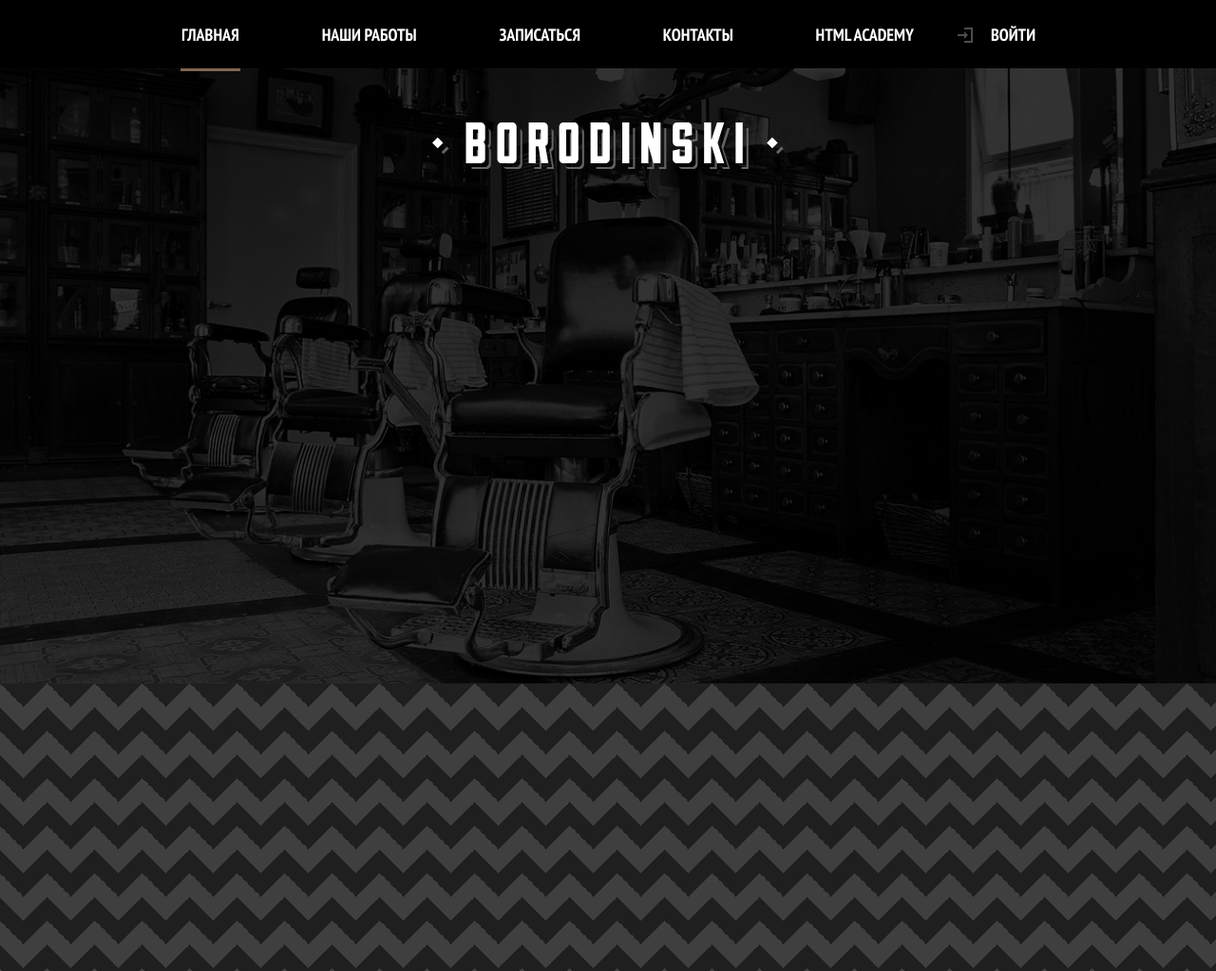
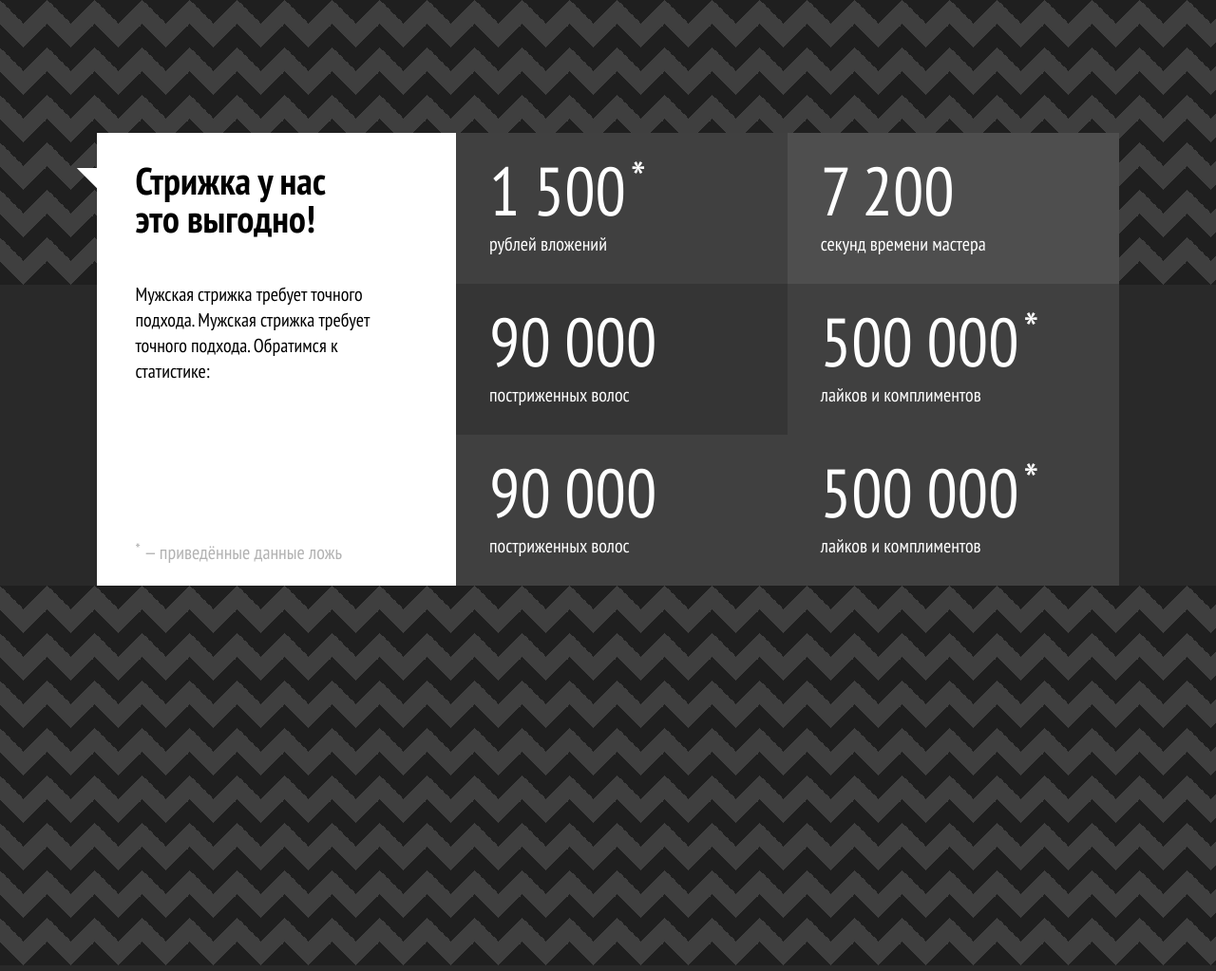
Before and after one commit to vladshkerin/barbershop-advanced, a website: page index.html in a window 1280 px wide. Shown: the top 1023 px of the page at 95% size. Drawn offline with nearby package versions, Linux system fonts and the light colour scheme; files that its build step writes are made by us from their sources.

Commit message:
Created rubber for statistics

```diff
--- a/index.html
+++ b/index.html
@@ -10,60 +10,65 @@
 </head>
 <body>
 
-<header class="page-header">
-    <a class="page-header__logo">
-        <img class="page-header__logo-image" src="img/logotype-mobile.svg" width="226" height="30" alt="Барбершоп «Бородинский»">
-    </a>
-    <nav class="main-nav main-nav--closed main-nav--nojs">
-        <button class="main-nav__toggle" type="button"><span class="visually-hidden">Открыть меню</span></button>
-        <div class="main-nav__wrapper">
-            <ul class="main-nav__list site-list">
-                <li class="site-list__item site-list__item--active">
-                    <a>Главная</a>
-                </li>
-                <li class="site-list__item">
-                    <a href="photo.html">Наши работы</a>
-                </li>
-                <li class="site-list__item">
-                    <a href="form.html">Записаться</a>
-                </li>
-                <li class="site-list__item">
-                    <a href="#">Контакты</a>
-                </li>
-                <li class="site-list__item">
-                    <a href="#">HTML Academy</a>
-                </li>
-            </ul>
-            <ul class="main-nav__list user-list">
-                <li class="user-list__item">
-                    <a class="user-list__login" href="login.html">
-                        <svg class="user-list__login-icon" width="16" height="16" xmlns="http://www.w3.org/2000/svg" viewBox="0 0 16 16"><polygon points="0 7 7.01 7 7.01 4.06 10.96 8.01 7.01 11.91 7.01 9.06 0 9.02 0 7"/><polygon points="7.01 0 7.01 2 14.03 2 14.03 13.99 7.01 13.99 7.01 16 16 16 16 0 7.01 0"/></svg>
-                        Войти
-                    </a>
-                </li>
-            </ul>
-        </div>
-    </nav>
-</header>
+<div class="block-mock"></div>
+
+<section class="stats">
+    <header class="stats__header">
+        <h2 class="stats__title visually-hidden">Статистика Барбершопа</h2>
+        <b class="stats__slogan">Стрижка у нас<br> это выгодно!</b>
+        <p class="stats__intro">Мужская стрижка требует точного подхода. Мужская стрижка требует точного подхода. Обратимся к статистике:</p>
+        <small class="stats__legend stats__legend--top">
+            <sup>*</sup> — приведённые данные ложь
+        </small>
+    </header>
+    <table class="stats__list">
+        <tr>
+            <td class="stats__value">
+                1 500<sup>*</sup>
+            </td>
+            <td class="stats__field">
+                рублей<br> вложений
+            </td>
+        </tr>
+        <tr>
+            <td class="stats__value">
+                7 200
+            </td>
+            <td class="stats__field">
+                секунд<br> времени мастера
+            </td>
+        </tr>
+        <tr>
+            <td class="stats__value">
+                90 000
+            </td>
+            <td class="stats__field">
+                постриженных<br> волос
+            </td>
+        </tr>
+        <tr>
+            <td class="stats__value">
+                500 000<sup>*</sup>
+            </td>
+            <td class="stats__field">
+                лайков и<br> комплиментов
+            </td>
+        </tr>
+        <tr>
+            <td class="stats__value">90 000</td>
+            <td class="stats__field">постриженных<br> волос</td>
+        </tr>
+        <tr>
+            <td class="stats__value">500 000<sup>*</sup></td>
+            <td class="stats__field">лайков<br> и комплиментов</td>
+        </tr>
+    </table>
+    <small class="stats__legend stats__legend--bottom">
+        <sup>*</sup> — приведённые данные ложь
+    </small>
+</section>
 
 <div class="block-mock"></div>
 
-<script>
-    var navMain = document.querySelector('.main-nav');
-    var navToggle = document.querySelector('.main-nav__toggle');
-
-    navMain.classList.remove('main-nav--nojs');
-
-    navToggle.addEventListener('click', function() {
-        if (navMain.classList.contains('main-nav--closed')) {
-            navMain.classList.remove('main-nav--closed');
-            navMain.classList.add('main-nav--opened');
-        } else {
-            navMain.classList.add('main-nav--closed');
-            navMain.classList.remove('main-nav--opened');
-        }
-    });
-</script>
-
 </body>
 </html>
--- a/less/blocks/stats.less
+++ b/less/blocks/stats.less
@@ -1,7 +1,6 @@
 /* Файл blocks/stats.less */
 .stats {
-  width: 320px;
-  margin: 0 auto;
+  width: auto;
 }
 
 .stats__header {
@@ -116,11 +115,11 @@
 }
 
 
-
 @media (min-width: @tablet-width) {
-
   .stats {
-    width: 640px;
+    width: 84%;
+    max-width: 1200px;
+    margin: 0 auto;
     margin-top: -185px;
   }
 
@@ -145,7 +144,7 @@
   }
 
   .stats__slogan {
-    width: 240px;
+    width: 50%;
     margin-bottom: 18px;
 
     font-size: 40px;
@@ -155,16 +154,17 @@
   }
 
   .stats__intro {
-    width: 210px;
+    width: 37.5%;
     margin-top: 5px;
-    padding-right: 47px;
+    padding: 0;
+    padding-left: 30px;
 
     text-align: left;
   }
 
   .stats__legend--top {
     display: block;
-    width: 240px;
+    width: 50%;
 
     color: rgba(0, 0, 0, 0.3);
   }
@@ -179,7 +179,8 @@
   }
 
   .stats__list tr {
-    width: 250px;
+    width: 50%;
+    box-sizing: border-box;
     padding: 25px 35px;
     padding-bottom: 28px;
   }
@@ -209,18 +210,18 @@
 }
 
 
-
 @media (min-width: @desktop-width) {
-
   .stats {
     display: flex;
 
-    width: 960px;
+    /* width: 960px; */
     margin-top: -160px;
   }
 
   .stats__header {
-    display: block;
+    /* display: block; */
+    flex-grow: 1;
+    flex-direction: column;
     width: 240px;
 
     &::before {
@@ -237,14 +238,17 @@
     width: auto;
     margin-bottom: 32px;
     padding-right: 30px;
+    padding-left: 0;
   }
 
   .stats__legend--top {
     width: auto;
+    margin-top: auto;
   }
 
   .stats__list {
     display: flex;
     width: 640px;
+    flex-grow: 1;
   }
 }
--- a/less/mixins.less
+++ b/less/mixins.less
@@ -9,7 +9,21 @@
   background-repeat: repeat;
 }
 
-/*  Блок-заглушка снизу */
+
+
+/* Блоки-заглушки сверху и снизу. На верхний блок «наползает» статистика на планшетной и десктопной версиях */
+
+.block-mock:nth-of-type(1) {
+  .mock(50px);
+}
+
+
+@media (min-width: @tablet-width) {
+  .block-mock:nth-of-type(1) {
+    .mock(300px);
+  }
+}
+
 .block-mock:nth-last-of-type(1) {
   .mock(400px);
 }
--- a/less/style.less
+++ b/less/style.less
@@ -2,7 +2,4 @@
 @import "scaffolding.less";
 @import "mixins.less";
 
-@import "blocks/page-header.less";
-@import "blocks/site-list.less";
-@import "blocks/user-list.less";
-@import "blocks/main-nav.less";
+@import "blocks/stats.less";
```
